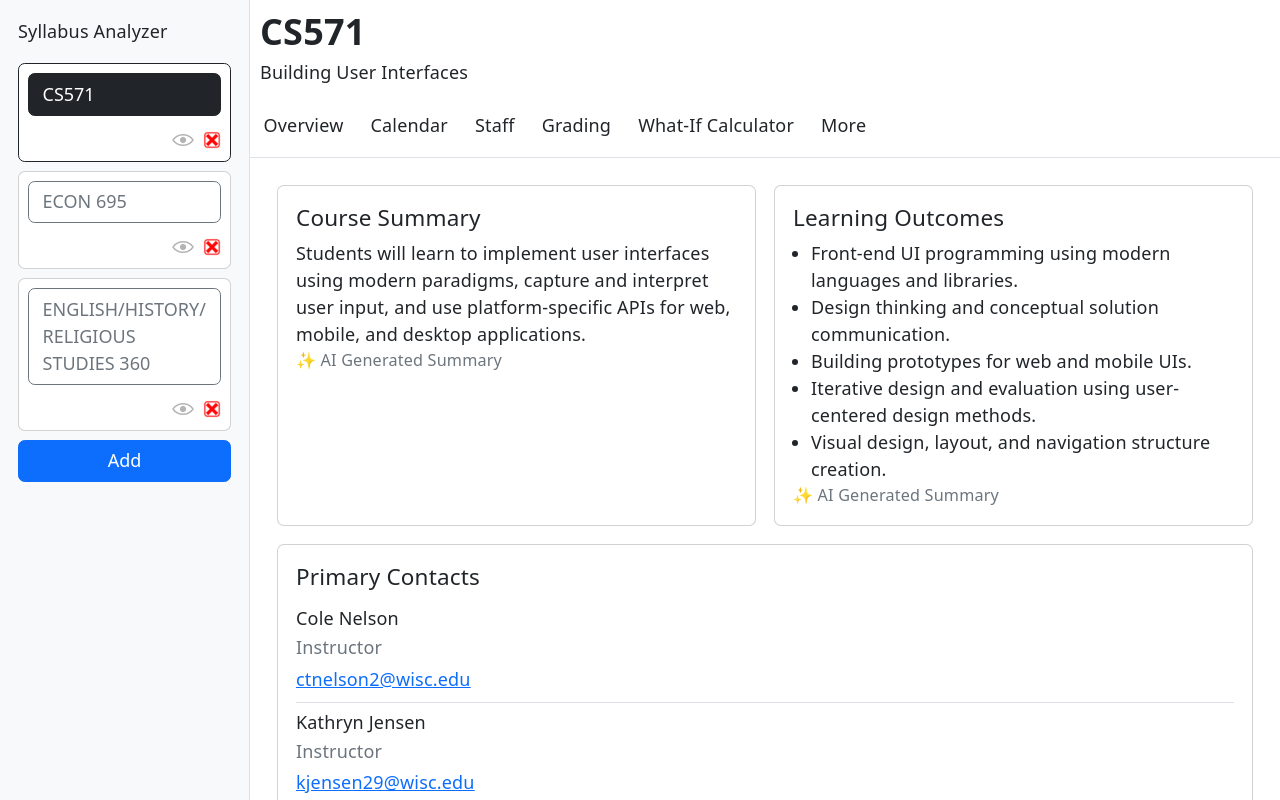
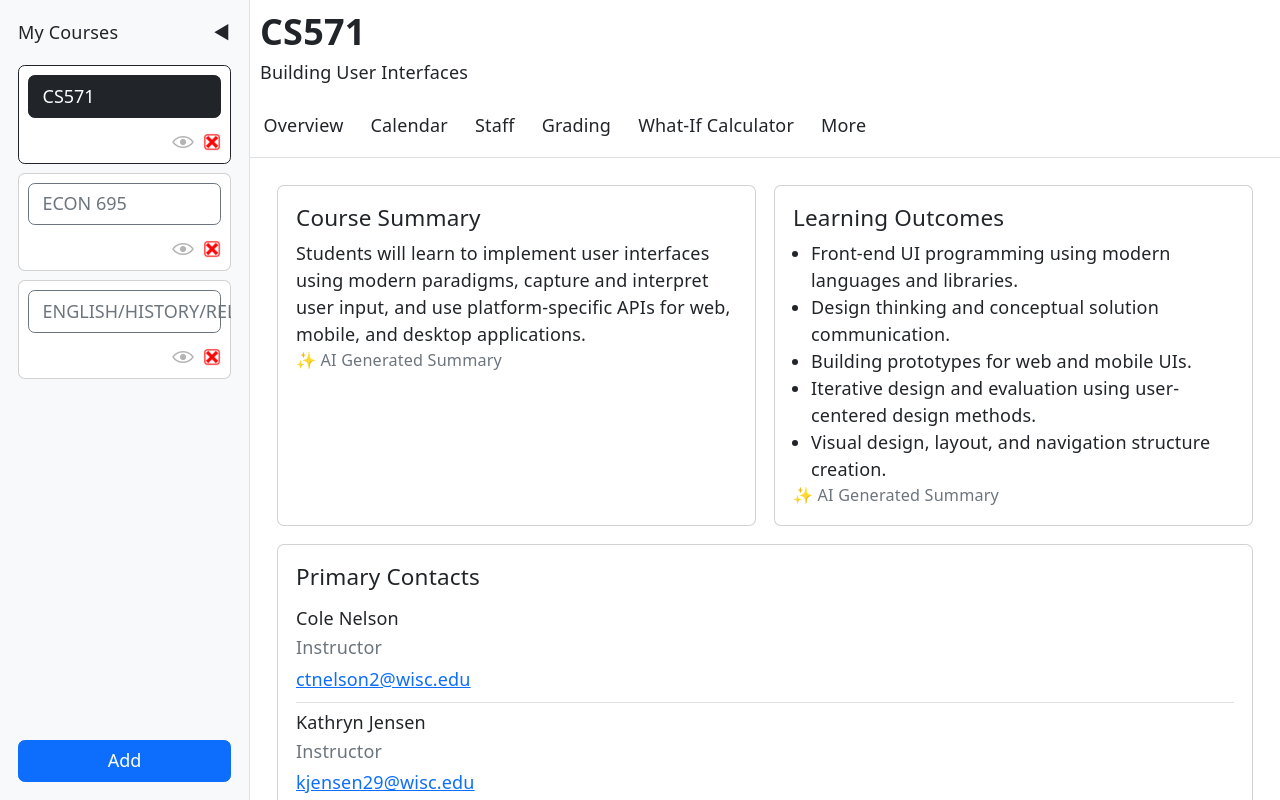
Before and after one commit to CS571-S26/p35, a React (Vite) app: page / in a window 1280 px wide. Built offline with nearby package versions, Linux system fonts and the light colour scheme.

Commit message:
added collapsable sidebar

```diff
--- a/src/Sidebar.jsx
+++ b/src/Sidebar.jsx
@@ -6,8 +6,14 @@ import SyllabusButton from './components/SyllabusButton';
 import UploadSyllabusModal from './components/UploadSyllabusModal';
 
 export default function Sidebar(props) {
+
     const { allSyllabi, setAllSyllabi, setCurrentSyllabusIndex, currentIndex } = useSyllabi();
+
+    // state for the upload modal
     const [showModal, setShowModal] = useState(false);
+
+    // state for the collapsed status
+    const [isCollapsed, setIsCollapsed] = useState(false);
 
     // Helper function to change the index of the syllabus
     const changeSyllabus = (index) => {
@@ -15,6 +21,7 @@ export default function Sidebar(props) {
         localStorage.setItem('currentSyllabusIndex', index);
     };
 
+    // Helper function to handle adding a syllabus
     const handleSyllabusAdded = (data) => {
         const updatedSyllabi = [...allSyllabi, data];
         setAllSyllabi(updatedSyllabi);
@@ -22,6 +29,7 @@ export default function Sidebar(props) {
         changeSyllabus(updatedSyllabi.length - 1);
     };
 
+    // Helper function to handle removing a syllabus
     const handleRemoveSyllabus = (indexToRemove) => {
         const course = allSyllabi[indexToRemove];
         const courseName = course?.course_code ?? 'this syllabus';
@@ -47,7 +55,9 @@ export default function Sidebar(props) {
         changeSyllabus(nextIndex);
     };
 
+    // Helper function to handle viewing the original syllabus
     const handleViewPdf = (index) => {
+        // View PDF
         const course = allSyllabi[index];
         const pdfDataUrl = course?.uploaded_pdf_data_url;
 
@@ -56,17 +66,72 @@ export default function Sidebar(props) {
             return;
         }
 
-        window.open(pdfDataUrl, '_blank', 'noopener,noreferrer');
+        // Break down the PDF into parts to work around modern
+        // browser security (which just blocks the pdf)
+        try {
+
+            const parts = pdfDataUrl.split(',');
+            const byteString = atob(parts[1]);
+            const mimeString = parts[0].split(':')[1].split(';')[0];
+
+            //  Convert to raw binary data
+            const ab = new ArrayBuffer(byteString.length);
+            const ia = new Uint8Array(ab);
+            for (let i = 0; i < byteString.length; i++) {
+                ia[i] = byteString.charCodeAt(i);
+            }
+
+            // Create a Blob and an Object URL
+            const blob = new Blob([ab], { type: mimeString });
+            const blobUrl = URL.createObjectURL(blob);
+
+            // Open the Blob URL instead of the Data URL
+            window.open(blobUrl, '_blank', 'noopener,noreferrer');
+
+
+            // setTimeout(() => URL.revokeObjectURL(blobUrl), 10000);
+        } catch (error) {
+            console.error("Error opening PDF:", error);
+            alert("Failed to open PDF. The data might be corrupted.");
+        }
     };
 
     return (
+        // relative container for the collasable sidebar
+        <div style={{ position: 'relative', display: 'flex', height: '100%' }}>
+            {/* 2. Floating button to re-open the sidebar when it's fully collapsed */}
+            {isCollapsed && (
+                <Button
+                    variant="light"
+                    className="border shadow-sm m-2"
+                    style={{ position: 'absolute', top: 0, left: 0, zIndex: 1050 }}
+                    onClick={() => setIsCollapsed(false)}
+                >
+                    ☰
+                </Button>
+            )}
 
             <aside
-            className="bg-light border-end p-3 flex-shrink-0 d-flex flex-column"
-            style={{ width: '250px', minWidth: '250px' }}
+                className={`bg-light border-end flex-shrink-0 d-flex flex-column ${isCollapsed ? 'p-0' : 'p-3'}`}
+                style={{
+                    width: isCollapsed ? '0px' : '250px',
+                    minWidth: isCollapsed ? '0px' : '250px',
+                    transition: 'all 0.3s ease', // Smooth sliding animation
+                    overflow: 'hidden',          // Hides content when width is 0
+                    whiteSpace: 'nowrap'         // Prevents text from wrapping awkwardly while shrinking
+                }}
             >
-            <Navbar.Brand as={Link} to="/" className="mb-0">Syllabus Analyzer</Navbar.Brand>
-
+                <div className="d-flex justify-content-between align-items-center mb-0">
+                    <Navbar.Brand as={Link} to="/">My Courses</Navbar.Brand>
+                    {/* Button to collapse the sidebar */}
+                    <Button
+                        variant="link"
+                        className="text-dark p-0 text-decoration-none"
+                        onClick={() => setIsCollapsed(true)}
+                    >
+                        ◀
+                    </Button>
+                </div>
 
                 <div className="mt-3 overflow-auto" style={{ minHeight: 0 }}>
                     {allSyllabi.map((course, index) => (
@@ -80,15 +145,17 @@ export default function Sidebar(props) {
                             onViewPdf={handleViewPdf}
                         />
                     ))}
+                </div>
 
+                <Button className="mt-auto" onClick={() => setShowModal(true)}>Add</Button>
 
-
-            </div>
-            <Button onClick={() => setShowModal(true)}>Add</Button>
-
-            <UploadSyllabusModal show={showModal} onHide={() => setShowModal(false)} onSyllabusAdded={handleSyllabusAdded}
+                <UploadSyllabusModal
+                    show={showModal}
+                    onHide={() => setShowModal(false)}
+                    onSyllabusAdded={handleSyllabusAdded}
                 />
             </aside>
+        </div>
 
     );
 }
```
Also changed, not shown: 2 other files (tests, documents, lock files or other folders). Lines whose indentation alone changed are shown as unchanged.
